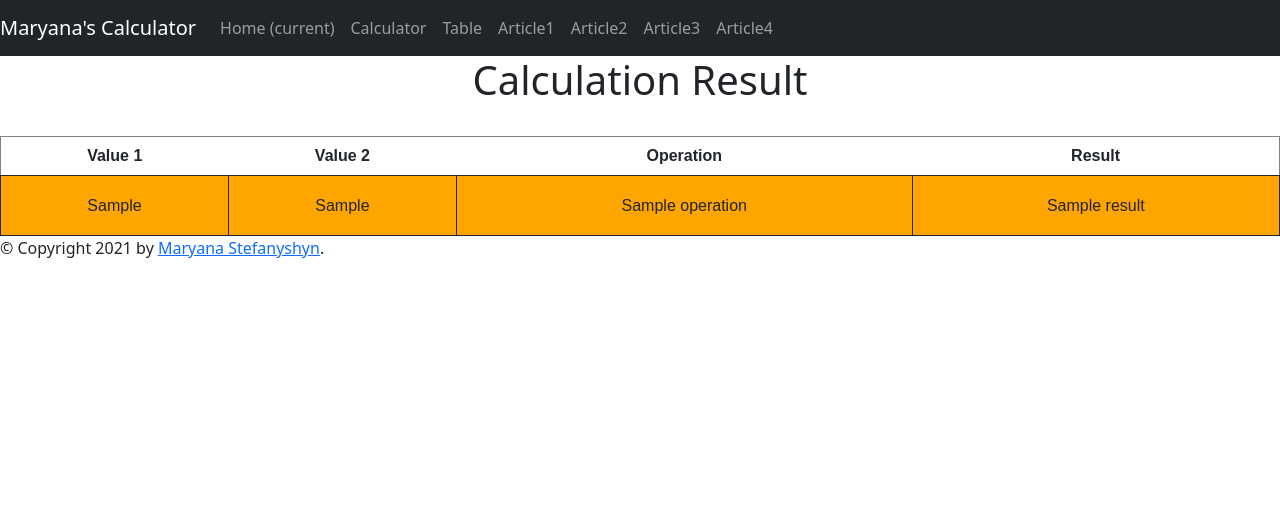
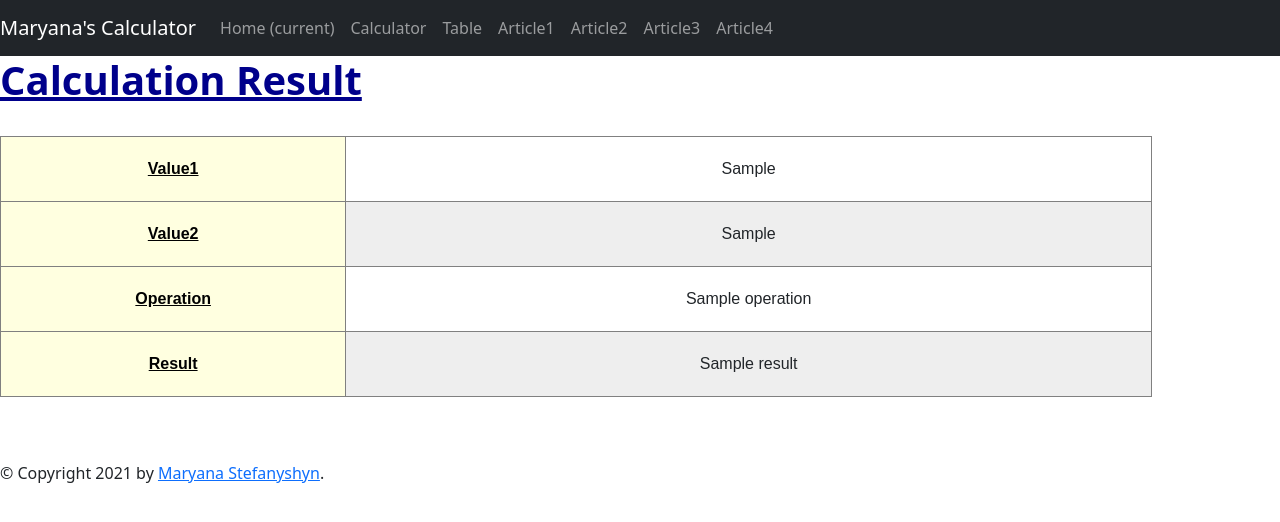
Before and after one commit to maryanastef/calculatorexample, a Flask app: template app/templates/result.html in a window 1280 px wide. Shown: the top 522 px of the page. Run offline with Flask 2, Linux system fonts and the light colour scheme; the template is opened without the code that fills it: most values are stand-ins (such as "Sample title", 1, 10 or a date in 2020); parts of the project's set-up code (start-up, migrations or seed data) failed here and were passed over.

Commit message:
edited table

```diff
--- a/app/templates/result.html
+++ b/app/templates/result.html
@@ -7,33 +7,40 @@
             font-family: sans-serif;
             border-collapse: collapse;
             border: 1px solid grey;
-            width: 100%;
+            width: 90%;
             height: 100px;
-            width: ;
             text-align: center;
-            margin-left: ;
+            margin-right: 40% ;
+            margin-bottom: 5% ;
+        }
 
+        #results th {
+            padding-top: 10px;
+            padding-bottom: 10px;
+            text-align: center;
+            background-color: lightyellow;
+            border: 1px solid grey;
+            color: black;
+            width: 30%;
         }
 
         #results td{
-            border: 1px solid ;
-            padding: 8px;
+            border: 1px solid grey;
+            padding: 20px;
+            text-align: center;
         }
 
         #results tr:nth-child(even) {
-            background-color: orange;
+            background-color: #eee;
         }
 
-        #results th [scope="col"]{
-            padding-top: 0px;
-            padding-bottom: 0px;
-            text-align: center;
-            background-color: black;
-            color: white;
-        }
+          #results th [scope="col"]{
+              background-color: #696969;
+              color: #fff;
+         }
 
          #results th [scope="row"]{
-             background-color: grey;
+             background-color: #d7d9f2;
          }
 
     </style>
@@ -52,19 +59,23 @@
             {% endfor %}
         {% endif %}
     {% endwith %}
-    <div style="text-align:center; ">
-        <h1>Calculation Result</h1><br>
+    <div>
+        <h1 style="color: darkblue"><strong><u>Calculation Result</u></strong></h1><br>
         <table id="results">
             <tr>
-                <th>Value 1</th>
-                <th>Value 2</th>
-                <th>Operation</th>
-                <th>Result</th>
+                <th scope="row"><u>Value1</u></th>
+                <td>{{ value1 }}</td>
             </tr>
             <tr>
-                <td >{{ value1 }}</td>
+                <th scope="row"><u>Value2</u></th>
                 <td>{{ value2 }}</td>
+            </tr>
+            <tr>
+                <th scope="row"><u>Operation </u></th>
                 <td>{{ operation }}</td>
+            </tr>
+             <tr>
+                <th scope="row"><u>Result </u></th>
                 <td>{{ result }}</td>
             </tr>
         </table>
```
